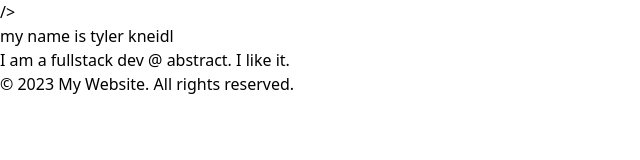
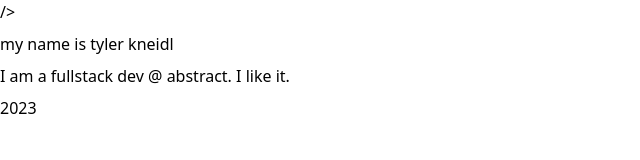
Before and after one commit to kneidlio/kneidlio.github.io, a plain HTML site: page index.html in a window 1280 px wide. Shown: the whole page, without its empty margins (0-640 px from the left). Drawn offline with nearby package versions, Linux system fonts and the light colour scheme.

Commit message:
styling changes

```diff
--- a/index.html
+++ b/index.html
@@ -11,18 +11,17 @@
     />
     <title>tyler kneidl</title>
   </head>
-  <body class="w-full text-orange-500">
+  <body class="w-full text-orange-500 flex flex-col gap-y-2">
     <header>
       <h1>my name is tyler kneidl</h1>
     </header>
     <main>
       <section>
-
         <p>I am a fullstack dev @ abstract.  I like it.</p>
       </section>
     </main>
     <footer>
-      <p>&copy; 2023 My Website. All rights reserved.</p>
+      <p>2023</p>
     </footer>
   </body>
 </html>
```
